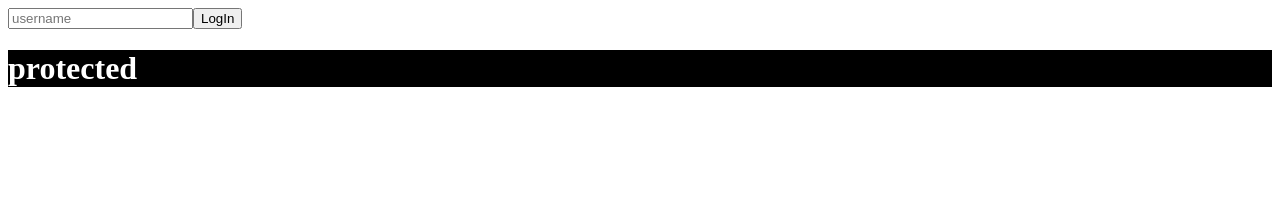
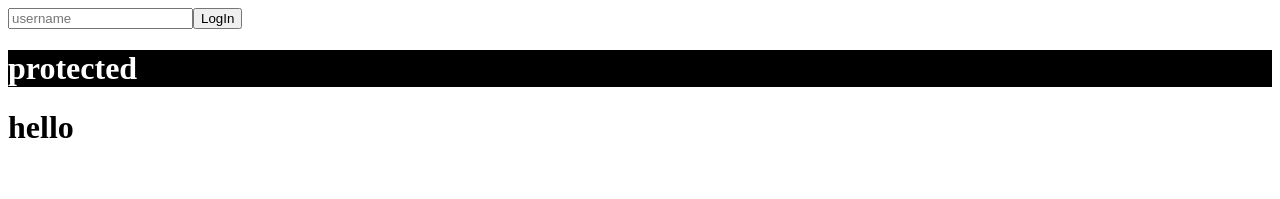
Before and after one commit to taewonnn/TypeScript, a React (Create React App) app: page / in a window 1280 px wide. Shown: the top 199 px of the page. Built offline with nearby package versions, Linux system fonts and the light colour scheme.

Commit message:
#3.7 Recap

```diff
--- a/src/App.tsx
+++ b/src/App.tsx
@@ -2,6 +2,20 @@
 
 import {useState} from "react";
 import styled from "styled-components";
+
+
+
+// TypeScript
+// const plus = (a:number, b:number) => a + b
+
+interface DummyProps {
+  text: string;
+  active?: boolean;
+}
+function Dummy({text, active = false}: DummyProps) {
+  return <h1>{text}</h1>
+}
+
 
 
 
@@ -32,6 +46,8 @@ const H1 = styled.h1`
   }
 
 
+
+
   return (
     <div>
       <form onSubmit={onSubmit} >
@@ -41,8 +57,10 @@ const H1 = styled.h1`
       <Container>
         <H1>protected</H1>
       </Container>
+      <Dummy text="hello" active={true} />
     </div>
 
   );
 }
+
 export default App;
```
